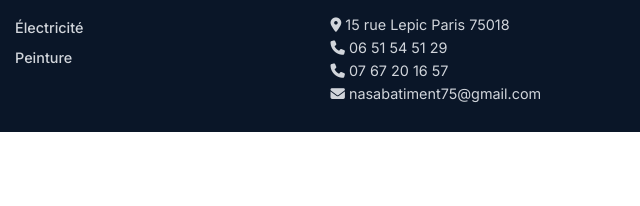
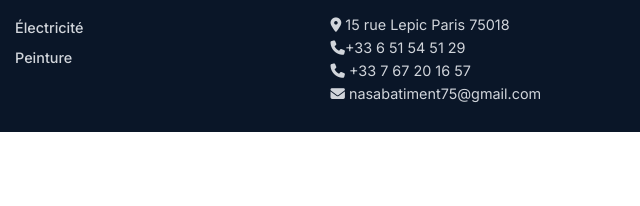
Before and after one commit to 3bdo-mo7amed-999/nasa, a plain HTML site: page index.html in a window 1280 px wide. Shown: the part 167-373 px from the top of the page, 640-1280 px from the left. Drawn offline with nearby package versions, Linux system fonts and the light colour scheme.

Commit message:
On branch main  Your branch is up to date with 'origin/main'.
 Changes to be committed:
	modified:   css/style.css
	modified:   index.html
	modified:   js/script.js

```diff
--- a/css/style.css
+++ b/css/style.css
@@ -1503,3 +1503,9 @@ section {
         display: none;
     }
 }
+
+.phone-ltr {
+    direction: ltr;
+    unicode-bidi: bidi-override;
+    display: inline-block;
+}
--- a/index.html
+++ b/index.html
@@ -104,8 +104,8 @@
                 <div>
                     <h4 id="footerContactTitle">Contact</h4>
                     <p><i class="fas fa-map-marker-alt"></i> 15 rue Lepic Paris 75018</p>
-                    <p><i class="fas fa-phone"></i> 06 51 54 51 29</p>
-                    <p><i class="fas fa-phone"></i> 07 67 20 16 57</p>
+                    <p><i class="fas fa-phone"></i><span class="phone-ltr"> +33 6 51 54 51 29 </span></p>
+                    <p><i class="fas fa-phone"></i> <span class="phone-ltr"> +33 7 67 20 16 57 </span></p>
                     <p><i class="fas fa-envelope"></i> nasabatiment75@gmail.com</p>
                 </div>
             </div>
--- a/js/script.js
+++ b/js/script.js
@@ -722,8 +722,8 @@ function buildFooter() {
             contactDiv.innerHTML = `
                 <h4 id="footerContactTitle">${t("footerContact")}</h4>
                 <p><i class="fas fa-map-marker-alt"></i> 15 rue Lepic Paris 75018</p>
-                <p><i class="fas fa-phone"></i> 06 51 54 51 29</p>
-                <p><i class="fas fa-phone"></i> 07 67 20 16 57</p>
+                    <p><i class="fas fa-phone"></i> <span class="phone-ltr">06 51 54 51 29</span></p>
+                    <p><i class="fas fa-phone"></i> <span class="phone-ltr">07 67 20 16 57</span></p>
                 <p><i class="fas fa-envelope"></i> nasabatiment75@gmail.com</p>
             `;
         }
```
